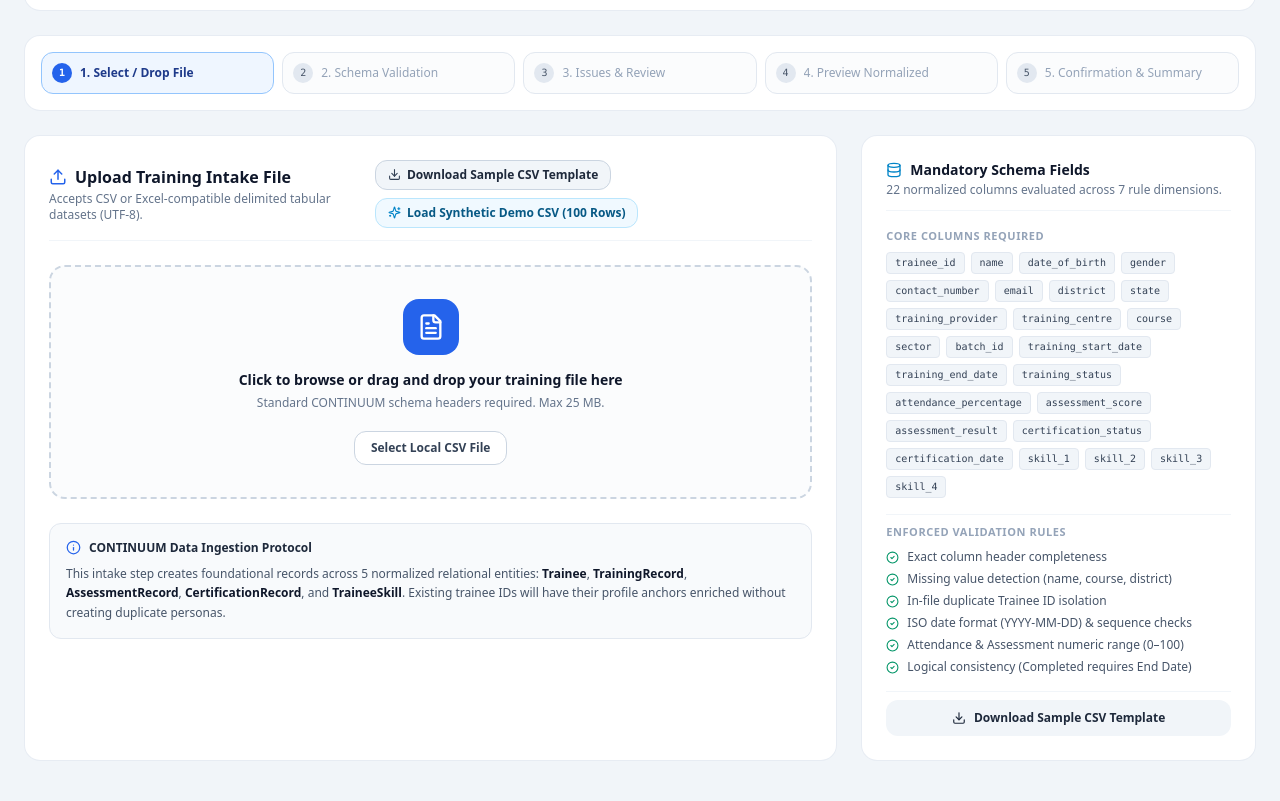
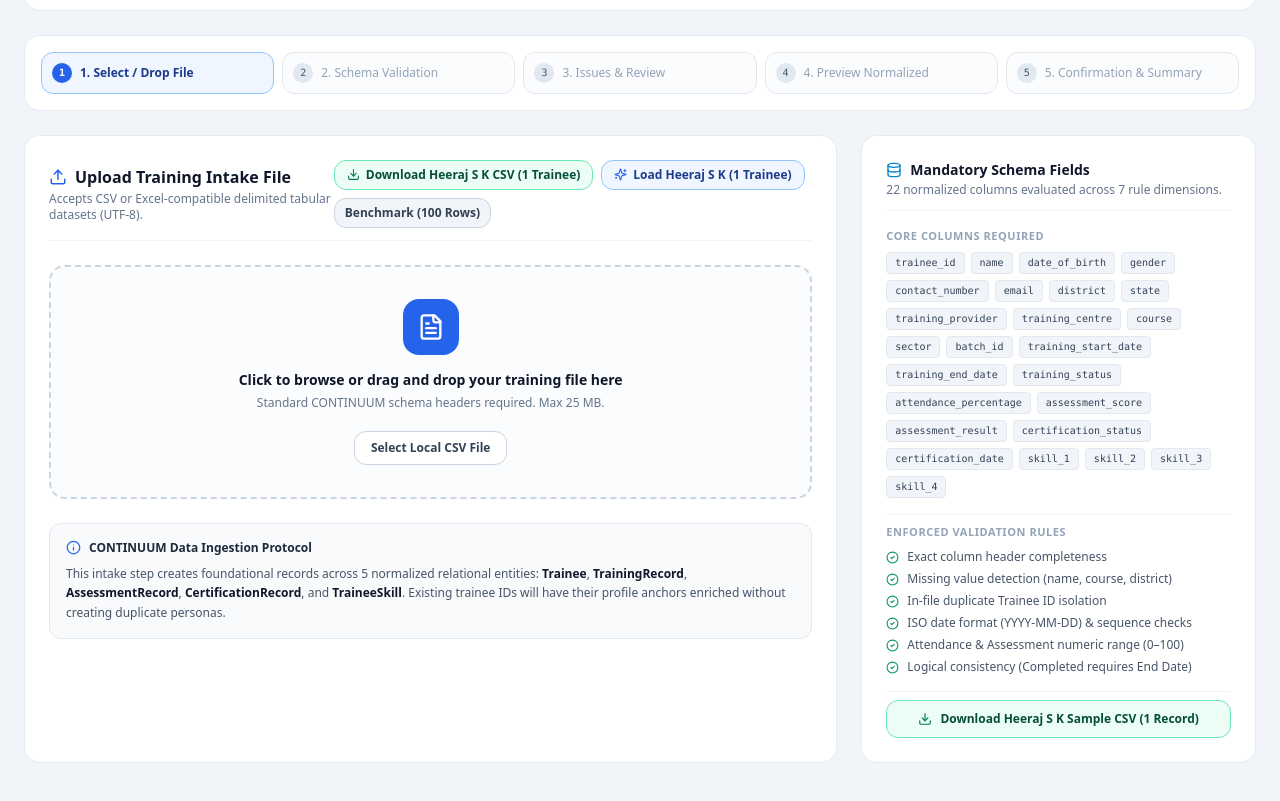
Before and after one commit to vishwaa-thangaraja/SIH2K26, a Next.js app in the folder frontend/: page /intake/import in a window 1280 px wide. Shown: the part 303-1104 px from the top of the page. Built offline with nearby package versions, Linux system fonts and the light colour scheme.

Commit message:
feat: link downloadable template and 1-click loader directly to Heeraj S K CSV dataset

```diff
--- a/frontend/src/app/(app)/intake/import/page.tsx
+++ b/frontend/src/app/(app)/intake/import/page.tsx
@@ -82,7 +82,32 @@ export default function TrainingIntakeImportPage() {
   const [isImporting, setIsImporting] = useState<boolean>(false)
   const [importSummary, setImportSummary] = useState<ImportSummaryResult | null>(null)
 
-  // ── 1. LOAD SYNTHETIC DEMO CSV ──
+  // ── 1. LOAD HEERAJ S K CSV (SINGLE TRAINEE) ──
+  const handleLoadHeerajCSV = async () => {
+    try {
+      setValidationError(null)
+      const res = await fetch('/demo_data/Heeraj_SK_Training_Import.csv')
+      if (!res.ok) {
+        throw new Error('Failed to load Heeraj S K demo CSV.')
+      }
+      const text = await res.text()
+      const lines = text.trim().split('\n').filter(Boolean)
+      const rowCount = Math.max(0, lines.length - 1)
+
+      setFileContent(text)
+      setSelectedFile(null)
+      setIsDemoData(true)
+      setFileDetails({
+        name: 'Heeraj_SK_Training_Import.csv (Single Trainee - Heeraj S K)',
+        size: `${(text.length / 1024).toFixed(1)} KB`,
+        rowCountEstimate: rowCount,
+      })
+    } catch (err: any) {
+      setValidationError(err.message || 'Error loading Heeraj S K dataset.')
+    }
+  }
+
+  // ── 1A. LOAD SYNTHETIC DEMO CSV (100 ROWS) ──
   const handleLoadDemoCSV = async () => {
     try {
       setValidationError(null)
@@ -107,7 +132,7 @@ export default function TrainingIntakeImportPage() {
     }
   }
 
-  // ── 1B. DOWNLOAD EMPTY / SAMPLE CSV TEMPLATE ──
+  // ── 1B. DOWNLOAD HEERAJ S K SAMPLE CSV TEMPLATE ──
   const handleDownloadTemplateCSV = () => {
     const headers = [
       'trainee_id', 'name', 'date_of_birth', 'gender', 'contact_number', 'email',
@@ -117,17 +142,17 @@ export default function TrainingIntakeImportPage() {
       'certification_status', 'certification_date', 'skill_1', 'skill_2', 'skill_3', 'skill_4'
     ]
     const sampleRow = [
-      'T001', 'Aarav Kumar', '1995-01-01', 'Male', '9876543210', 'aarav.kumar@example.com',
-      'Chennai', 'Tamil Nadu', 'SkillBridge Training Services', 'Guindy Centre', 'Data Analytics', 'IT-ITeS',
-      'BATCH-2026-01', '2026-01-05', '2026-03-06', 'Completed', '88', '75', 'Pass',
-      'Certified', '2026-03-22', 'Excel', 'SQL', 'Python', 'PowerBI'
+      'T100', 'Heeraj S K', '2002-04-14', 'Male', '9840123456', 'heeraj.sk@example.com',
+      'Coimbatore', 'Tamil Nadu', 'SkillBridge Training Services', 'SkillBridge Coimbatore Centre', 'Data Analytics', 'IT-ITeS',
+      'B055', '2026-01-05', '2026-03-06', 'Completed', '94', '88', 'Pass',
+      'Certified', '2026-03-20', 'Python', 'SQL', 'Power BI', 'Data Visualization'
     ]
     const csvString = headers.join(',') + '\n' + sampleRow.join(',') + '\n'
     const blob = new Blob([csvString], { type: 'text/csv;charset=utf-8;' })
     const url = URL.createObjectURL(blob)
     const link = document.createElement('a')
     link.href = url
-    link.download = 'CONTINUUM_Training_Intake_Template.csv'
+    link.download = 'Heeraj_SK_Training_Import.csv'
     document.body.appendChild(link)
     link.click()
     document.body.removeChild(link)
@@ -416,24 +441,33 @@ export default function TrainingIntakeImportPage() {
               </div>
 
               <div className="flex flex-wrap items-center gap-2">
-                {/* Single-Click Download Sample Template CSV Button */}
+                {/* Single-Click Download Heeraj S K Sample CSV */}
                 <button
                   type="button"
                   onClick={handleDownloadTemplateCSV}
-                  className="inline-flex items-center gap-1.5 bg-slate-100 hover:bg-slate-200 text-slate-800 border border-slate-300 text-xs font-bold px-3 py-1.5 rounded-xl shadow-xs transition-colors cursor-pointer"
+                  className="inline-flex items-center gap-1.5 bg-emerald-50 hover:bg-emerald-100 text-emerald-900 border border-emerald-300 text-xs font-bold px-3 py-1.5 rounded-xl shadow-xs transition-colors cursor-pointer"
                 >
-                  <Download size={13} className="text-slate-700" />
-                  <span>Download Sample CSV Template</span>
+                  <Download size={13} className="text-emerald-700" />
+                  <span>Download Heeraj S K CSV (1 Trainee)</span>
+                </button>
+
+                {/* Quick Load Heeraj S K Button */}
+                <button
+                  type="button"
+                  onClick={handleLoadHeerajCSV}
+                  className="inline-flex items-center gap-1.5 bg-blue-50 hover:bg-blue-100 text-blue-900 border border-blue-300 text-xs font-bold px-3 py-1.5 rounded-xl shadow-xs transition-colors cursor-pointer"
+                >
+                  <Sparkles size={13} className="text-blue-600" />
+                  <span>Load Heeraj S K (1 Trainee)</span>
                 </button>
 
                 {/* Quick Load Demo Button */}
                 <button
                   type="button"
                   onClick={handleLoadDemoCSV}
-                  className="inline-flex items-center gap-1.5 bg-sky-50 hover:bg-sky-100 text-sky-800 border border-sky-200 text-xs font-bold px-3 py-1.5 rounded-xl shadow-xs transition-colors cursor-pointer"
+                  className="inline-flex items-center gap-1.5 bg-slate-100 hover:bg-slate-200 text-slate-700 border border-slate-300 text-xs font-semibold px-2.5 py-1.5 rounded-xl transition-colors cursor-pointer"
                 >
-                  <Sparkles size={13} className="text-sky-600" />
-                  <span>Load Synthetic Demo CSV (100 Rows)</span>
+                  <span>Benchmark (100 Rows)</span>
                 </button>
               </div>
             </div>
@@ -597,12 +631,12 @@ export default function TrainingIntakeImportPage() {
 
             <div className="pt-2 border-t border-slate-100">
               <a
-                href="/demo_data/CONTINUUM_Module1_Demo_Training_Import.csv"
-                download="CONTINUUM_Module1_Template.csv"
-                className="w-full inline-flex items-center justify-center gap-2 bg-slate-100 hover:bg-slate-200 text-slate-800 text-xs font-bold py-2.5 rounded-xl transition-colors"
+                href="/demo_data/Heeraj_SK_Training_Import.csv"
+                download="Heeraj_SK_Training_Import.csv"
+                className="w-full inline-flex items-center justify-center gap-2 bg-emerald-50 hover:bg-emerald-100 border border-emerald-300 text-emerald-900 text-xs font-bold py-2.5 rounded-xl transition-colors shadow-xs"
               >
-                <Download size={14} />
-                <span>Download Sample CSV Template</span>
+                <Download size={14} className="text-emerald-700" />
+                <span>Download Heeraj S K Sample CSV (1 Record)</span>
               </a>
             </div>
           </div>
```
